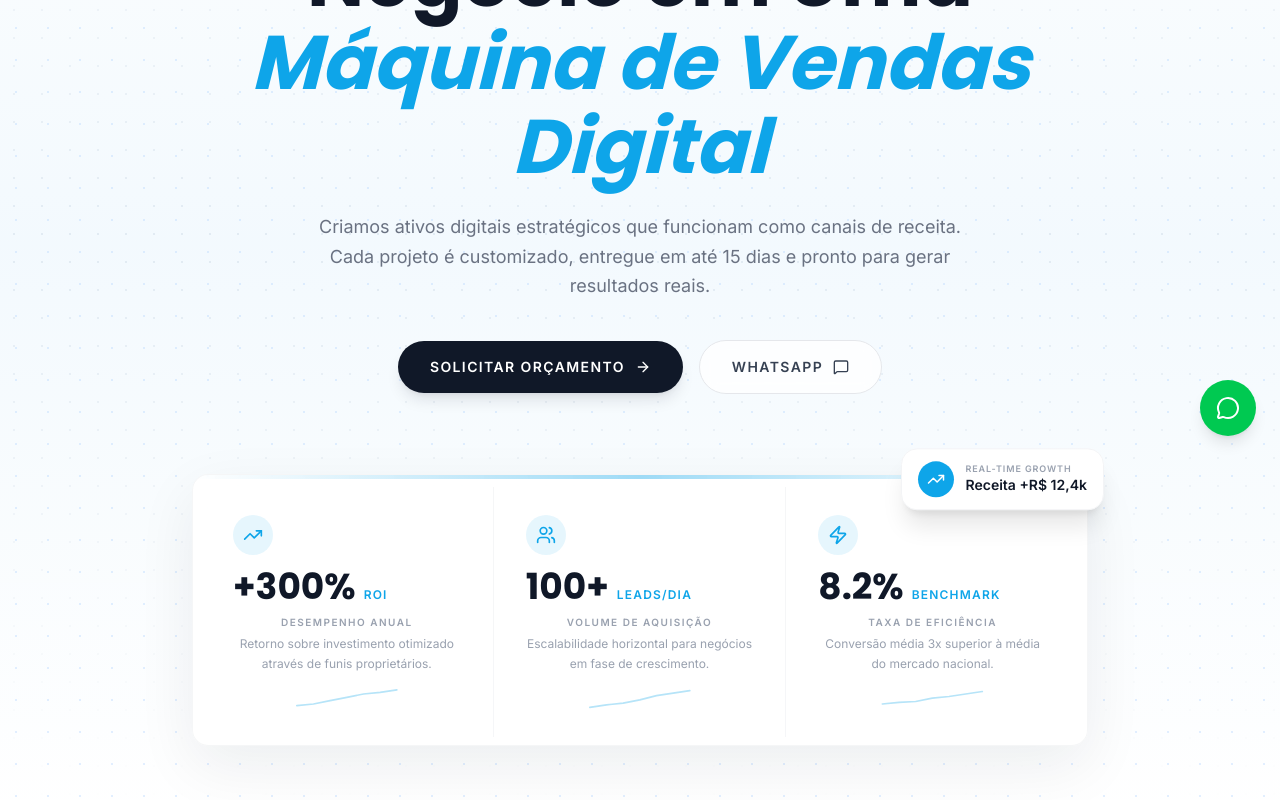
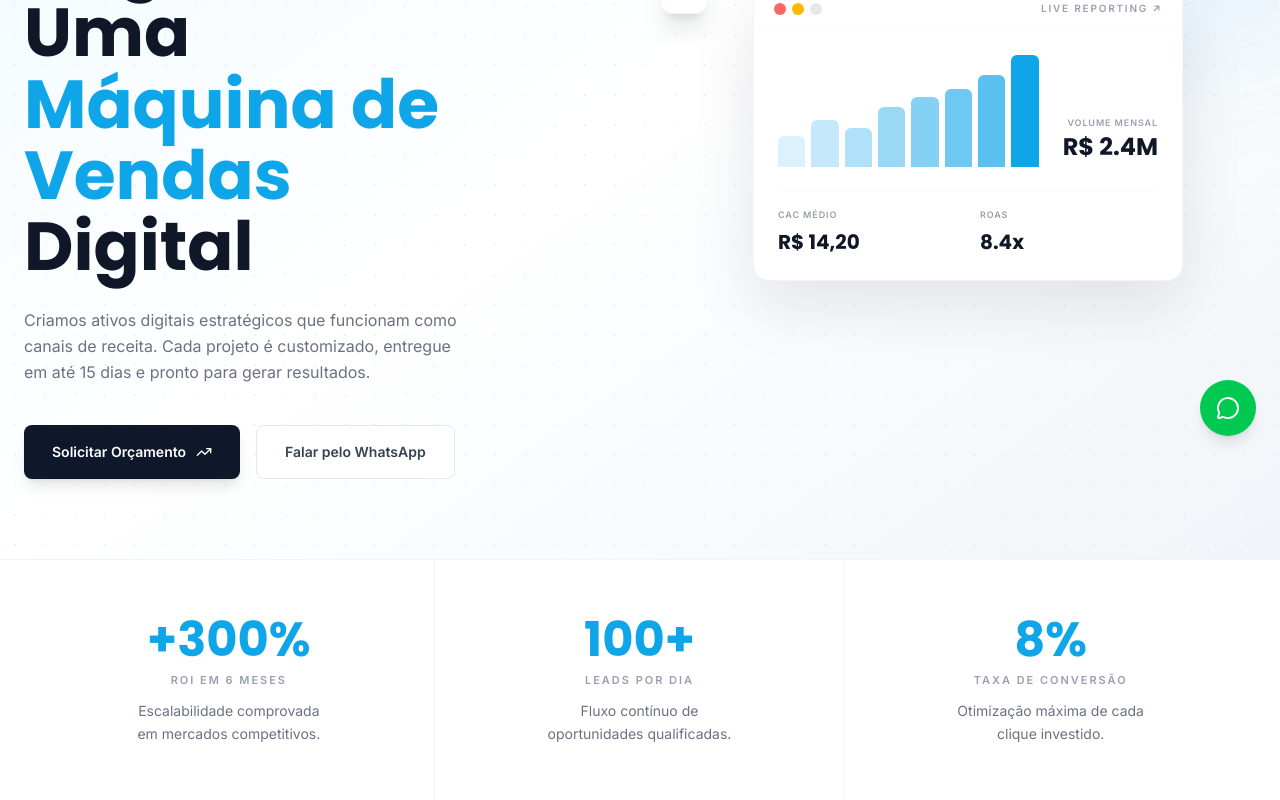
Before and after one commit to Hunter1805/site-portifolio, a React (Vite) app: page / in a window 1280 px wide. Shown: the part 340-1140 px from the top of the page. Built offline with nearby package versions, Linux system fonts and the light colour scheme.

Commit message:
feat: Hero 2 colunas com dashboard mockup animado, stats strip e badge Zap

```diff
--- a/src/components/Hero.tsx
+++ b/src/components/Hero.tsx
@@ -1,9 +1,13 @@
 import { useEffect, useRef, useState } from 'react';
-import { ArrowRight, TrendingUp, Users, Zap, MessageSquare } from 'lucide-react';
+import { TrendingUp, Zap } from 'lucide-react';
 
-/* ─── animação helper ─────────────────────────────────── */
-const cls = (base: string, visible: boolean, from: string) =>
-  `${base} transition-all duration-700 ${visible ? 'opacity-100 translate-y-0' : `opacity-0 ${from}`}`;
+/* ─── helper ─────────────────────────────── */
+const anim = (visible: boolean, delay: string) =>
+  `transition-all duration-700 delay-[${delay}] ${
+    visible ? 'opacity-100 translate-y-0' : 'opacity-0 translate-y-6'
+  }`;
+
+const BAR_HEIGHTS = [28, 42, 35, 54, 63, 70, 82, 100];
 
 export default function Hero() {
   const [visible, setVisible] = useState(false);
@@ -19,194 +23,189 @@ export default function Hero() {
   }, []);
 
   return (
+    <>
+      {/* ═══════════════════════════════════════
+          HERO — 2 colunas: texto + mockup
+      ═══════════════════════════════════════ */}
       <section
         ref={ref}
-      className="relative min-h-screen flex flex-col items-center justify-center px-4 pt-32 pb-20 overflow-hidden"
+        className="relative flex items-center overflow-hidden min-h-screen"
       >
-      {/* ── Background ── */}
-      {/* Gradient de cima pra baixo: branco → azul-50 → branco */}
-      <div className="absolute inset-0 bg-gradient-to-b from-white via-sky-50/60 to-white pointer-events-none" />
-      {/* Padrão de pontos suave sobre o gradiente */}
+        {/* Background: gradiente suave azul-branco */}
+        <div className="absolute inset-0 bg-gradient-to-br from-sky-50 via-white to-slate-100 pointer-events-none" />
+        {/* Padrão de pontos discreto */}
         <div
           className="absolute inset-0 pointer-events-none"
           style={{
-          backgroundImage: 'radial-gradient(circle, #bfdbfe 1px, transparent 1px)',
-          backgroundSize: '32px 32px',
-          opacity: 0.45,
+            backgroundImage: 'radial-gradient(circle, #bae6fd 1px, transparent 1px)',
+            backgroundSize: '30px 30px',
+            opacity: 0.35,
           }}
         />
+        {/* Glow difuso no canto superior direito */}
+        <div className="absolute -top-32 -right-32 w-[520px] h-[520px] rounded-full bg-brand-sky/10 blur-3xl pointer-events-none" />
 
-      {/* ── Conteúdo ── */}
-      <div className="relative z-10 w-full max-w-4xl mx-auto flex flex-col items-center text-center">
+        <div className="relative z-10 max-w-7xl mx-auto px-6 w-full pt-32 pb-20">
+          <div className="grid md:grid-cols-2 gap-14 lg:gap-20 items-center">
 
-        {/* Badge tagline */}
-        <div
-          className={cls(
-            'flex items-center gap-2 bg-white/80 border border-sky-100 px-4 py-2 rounded-full shadow-sm mb-8 backdrop-blur-sm',
-            visible, '-translate-y-4'
-          )}
-          style={{ transitionDelay: '0ms' }}
-        >
-          <span className="w-2 h-2 rounded-full bg-brand-sky animate-pulse flex-shrink-0" />
-          <span className="font-sans text-xs font-bold tracking-[0.18em] uppercase text-gray-500">
-            Desenvolvimento Web Estratégico
+            {/* ── COLUNA ESQUERDA: Texto ── */}
+            <div className="flex flex-col">
+
+              {/* Badge */}
+              <div className={`${anim(visible, '0ms')} inline-flex items-center gap-2 self-start border border-brand-sky/25 bg-brand-sky/5 px-4 py-2 rounded-full mb-8 backdrop-blur-sm`}>
+                <Zap className="w-3.5 h-3.5 text-brand-sky flex-shrink-0" />
+                <span className="font-sans text-[11px] font-bold tracking-[0.18em] uppercase text-gray-600">
+                  Liderança em Crescimento Digital
                 </span>
               </div>
 
               {/* Headline */}
-        <h1
-          className={cls(
-            'font-display text-5xl md:text-6xl lg:text-[76px] font-bold text-gray-900 leading-[1.1] mb-6',
-            visible, '-translate-y-4'
-          )}
-          style={{ transitionDelay: '100ms' }}
-        >
-          Transforme Seu Negócio em Uma{' '}
-          <em className="italic text-brand-sky">Máquina de Vendas Digital</em>
+              <h1 className={`${anim(visible, '100ms')} font-display font-bold leading-[1.05] text-gray-900 text-5xl md:text-6xl lg:text-[68px] mb-6`}>
+                Transforme Seu<br />
+                Negócio em Uma<br />
+                <em className="italic text-brand-sky not-italic">Máquina de Vendas</em><br />
+                Digital
               </h1>
 
               {/* Subheadline */}
-        <p
-          className={cls(
-            'font-sans text-lg text-gray-500 max-w-2xl leading-relaxed mb-10',
-            visible, '-translate-y-4'
-          )}
-          style={{ transitionDelay: '200ms' }}
-        >
+              <p className={`${anim(visible, '200ms')} font-sans text-base text-gray-500 max-w-md leading-relaxed mb-10`}>
                 Criamos ativos digitais estratégicos que funcionam como canais de receita.
-          Cada projeto é customizado, entregue em até 15 dias e pronto para gerar resultados reais.
+                Cada projeto é customizado, entregue em até 15 dias e pronto para gerar resultados.
               </p>
 
-        {/* CTA Buttons */}
-        <div
-          className={cls(
-            'flex flex-col sm:flex-row items-center gap-4 mb-20',
-            visible, '-translate-y-4'
-          )}
-          style={{ transitionDelay: '300ms' }}
-        >
+              {/* CTAs */}
+              <div className={`${anim(visible, '300ms')} flex flex-wrap gap-4`}>
                 <a
                   href="#contato"
-            className="inline-flex items-center gap-2.5 bg-gray-900 text-white font-sans font-semibold text-sm tracking-widest uppercase px-8 py-4 rounded-full hover:bg-gray-800 transition-all duration-200 hover:scale-105 active:scale-95 shadow-lg shadow-gray-900/10"
+                  className="inline-flex items-center gap-2.5 bg-slate-900 hover:bg-slate-800 text-white font-sans font-semibold text-sm px-7 py-4 rounded-lg transition-all duration-200 hover:scale-105 active:scale-95 shadow-lg shadow-slate-900/10"
                 >
                   Solicitar Orçamento
-            <ArrowRight className="w-4 h-4" />
+                  <TrendingUp className="w-4 h-4" />
                 </a>
                 <a
                   href="https://wa.me/55"
                   target="_blank"
                   rel="noopener noreferrer"
-            className="inline-flex items-center gap-2.5 bg-white/80 border border-gray-200 text-gray-700 font-sans font-semibold text-sm tracking-widest uppercase px-8 py-4 rounded-full hover:border-gray-400 hover:bg-white transition-all duration-200 backdrop-blur-sm"
+                  className="inline-flex items-center gap-2.5 bg-white/80 border border-gray-200 hover:border-gray-400 hover:bg-white text-gray-700 font-sans font-semibold text-sm px-7 py-4 rounded-lg transition-all duration-200 backdrop-blur-sm"
                 >
-            WhatsApp
-            <MessageSquare className="w-4 h-4" />
+                  Falar pelo WhatsApp
                 </a>
-        </div>
-
-        {/* Stats Panel + Floating card */}
-        <div
-          className={cls('relative w-full', visible, 'translate-y-6')}
-          style={{ transitionDelay: '450ms' }}
-        >
-          {/* Floating Revenue Card */}
-          <div
-            className="absolute -top-5 right-0 md:-right-4 z-20 bg-white border border-gray-100 rounded-2xl px-4 py-3 shadow-xl flex items-center gap-3"
-            style={{ animation: 'heroFloat 4s ease-in-out infinite' }}
-          >
-            <div className="w-9 h-9 rounded-full bg-brand-sky flex items-center justify-center flex-shrink-0">
-              <TrendingUp className="w-4.5 h-4.5 text-white" />
-            </div>
-            <div className="text-left">
-              <p className="text-[9px] font-bold text-gray-400 uppercase tracking-widest leading-none mb-0.5">
-                Real-Time Growth
-              </p>
-              <p className="text-sm font-bold text-gray-900">Receita +R$ 12,4k</p>
               </div>
             </div>
 
-          {/* Stats White Card */}
-          <div className="bg-white/90 border border-gray-100/80 rounded-2xl shadow-[0_20px_60px_rgba(15,23,42,0.07)] backdrop-blur-md overflow-hidden">
+            {/* ── COLUNA DIREITA: Dashboard Mockup ── */}
+            <div className={`${anim(visible, '200ms')} relative flex items-center justify-center`}>
 
-            {/* Top thin line decoration */}
-            <div className="h-1 w-full bg-gradient-to-r from-transparent via-brand-sky/40 to-transparent" />
+              {/* Ícone flutuante de trend */}
+              <div
+                className="absolute -top-5 -left-5 z-20 w-12 h-12 bg-white rounded-xl shadow-xl flex items-center justify-center border border-gray-100"
+                style={{ animation: 'heroFloat 3.5s ease-in-out infinite' }}
+              >
+                <TrendingUp className="w-6 h-6 text-brand-sky" />
+              </div>
 
-            <div className="grid grid-cols-1 md:grid-cols-3 divide-y md:divide-y-0 md:divide-x divide-gray-100/80 p-2">
+              {/* Card do dashboard */}
+              <div className="w-full max-w-[430px] bg-white rounded-2xl shadow-[0_24px_64px_rgba(15,23,42,0.10)] border border-gray-100 overflow-hidden">
 
-              {/* Stat 1 */}
-              <div className="flex flex-col gap-3 px-8 py-7 relative">
-                <div className="w-10 h-10 rounded-full bg-brand-sky/10 flex items-center justify-center">
-                  <TrendingUp className="w-5 h-5 text-brand-sky" />
+                {/* Barra de título (window chrome) */}
+                <div className="flex items-center justify-between px-5 py-3.5 border-b border-gray-50">
+                  <div className="flex items-center gap-1.5">
+                    <span className="w-3 h-3 rounded-full bg-red-400" />
+                    <span className="w-3 h-3 rounded-full bg-amber-400" />
+                    <span className="w-3 h-3 rounded-full bg-gray-200" />
+                  </div>
+                  <span className="font-sans text-[10px] font-bold text-gray-400 uppercase tracking-[0.18em]">
+                    Live Reporting ↗
+                  </span>
+                </div>
+
+                <div className="p-6">
+                  {/* Gráfico de barras + label */}
+                  <div className="flex items-end gap-2 mb-6">
+                    {/* Barras */}
+                    <div className="flex items-end gap-1.5 flex-1 h-28">
+                      {BAR_HEIGHTS.map((h, i) => (
+                        <div
+                          key={i}
+                          className="flex-1 rounded-t-md transition-all duration-1000"
+                          style={{
+                            height: visible ? `${h}%` : '0%',
+                            transitionDelay: `${400 + i * 80}ms`,
+                            backgroundColor:
+                              i === BAR_HEIGHTS.length - 1
+                                ? '#0EA5E9'
+                                : `rgba(14, 165, 233, ${0.15 + i * 0.09})`,
+                          }}
+                        />
+                      ))}
+                    </div>
+
+                    {/* Volume Mensal */}
+                    <div className="flex flex-col items-end justify-end ml-4 flex-shrink-0 pb-1">
+                      <p className="font-sans text-[9px] font-bold text-gray-400 uppercase tracking-widest leading-none mb-1">
+                        Volume Mensal
+                      </p>
+                      <p className="font-display text-2xl font-bold text-gray-900">R$ 2.4M</p>
+                    </div>
+                  </div>
+
+                  {/* Métricas inferiores */}
+                  <div className="grid grid-cols-2 gap-6 pt-4 border-t border-gray-50">
+                    <div>
+                      <p className="font-sans text-[9px] font-bold text-gray-400 uppercase tracking-widest mb-1.5">
+                        CAC Médio
+                      </p>
+                      <p className="font-display text-xl font-bold text-gray-900">R$ 14,20</p>
                     </div>
                     <div>
-                  <div className="flex items-baseline gap-2">
-                    <span className="font-display text-4xl font-bold text-gray-900">+300%</span>
-                    <span className="font-sans text-xs font-bold text-brand-sky tracking-widest">ROI</span>
+                      <p className="font-sans text-[9px] font-bold text-gray-400 uppercase tracking-widest mb-1.5">
+                        ROAS
+                      </p>
+                      <p className="font-display text-xl font-bold text-gray-900">8.4x</p>
                     </div>
-                  <p className="font-sans text-[10px] font-bold text-gray-400 uppercase tracking-[0.15em] mt-2 mb-1">
-                    Desempenho Anual
-                  </p>
-                  <p className="font-sans text-xs text-gray-400 leading-relaxed">
-                    Retorno sobre investimento otimizado através de funis proprietários.
-                  </p>
                   </div>
-                {/* Mini chart line */}
-                <svg viewBox="0 0 120 24" className="w-full h-5 mt-1 opacity-30">
-                  <polyline points="0,20 20,18 40,14 60,10 80,6 100,4 120,1"
-                    fill="none" stroke="#0EA5E9" strokeWidth="2" strokeLinecap="round" strokeLinejoin="round" />
-                </svg>
-              </div>
-
-              {/* Stat 2 */}
-              <div className="flex flex-col gap-3 px-8 py-7 relative">
-                <div className="w-10 h-10 rounded-full bg-brand-sky/10 flex items-center justify-center">
-                  <Users className="w-5 h-5 text-brand-sky" />
-                </div>
-                <div>
-                  <div className="flex items-baseline gap-2">
-                    <span className="font-display text-4xl font-bold text-gray-900">100+</span>
-                    <span className="font-sans text-xs font-bold text-brand-sky tracking-widest">LEADS/DIA</span>
-                  </div>
-                  <p className="font-sans text-[10px] font-bold text-gray-400 uppercase tracking-[0.15em] mt-2 mb-1">
-                    Volume de Aquisição
-                  </p>
-                  <p className="font-sans text-xs text-gray-400 leading-relaxed">
-                    Escalabilidade horizontal para negócios em fase de crescimento.
-                  </p>
-                </div>
-                <svg viewBox="0 0 120 24" className="w-full h-5 mt-1 opacity-30">
-                  <polyline points="0,22 20,19 40,17 60,13 80,8 100,5 120,2"
-                    fill="none" stroke="#0EA5E9" strokeWidth="2" strokeLinecap="round" strokeLinejoin="round" />
-                </svg>
-              </div>
-
-              {/* Stat 3 */}
-              <div className="flex flex-col gap-3 px-8 py-7 relative">
-                <div className="w-10 h-10 rounded-full bg-brand-sky/10 flex items-center justify-center">
-                  <Zap className="w-5 h-5 text-brand-sky" />
-                </div>
-                <div>
-                  <div className="flex items-baseline gap-2">
-                    <span className="font-display text-4xl font-bold text-gray-900">8.2%</span>
-                    <span className="font-sans text-xs font-bold text-brand-sky tracking-widest">BENCHMARK</span>
-                  </div>
-                  <p className="font-sans text-[10px] font-bold text-gray-400 uppercase tracking-[0.15em] mt-2 mb-1">
-                    Taxa de Eficiência
-                  </p>
-                  <p className="font-sans text-xs text-gray-400 leading-relaxed">
-                    Conversão média 3x superior à média do mercado nacional.
-                  </p>
-                </div>
-                <svg viewBox="0 0 120 24" className="w-full h-5 mt-1 opacity-30">
-                  <polyline points="0,18 20,16 40,15 60,11 80,9 100,6 120,3"
-                    fill="none" stroke="#0EA5E9" strokeWidth="2" strokeLinecap="round" strokeLinejoin="round" />
-                </svg>
-              </div>
-
                 </div>
               </div>
             </div>
 
           </div>
+        </div>
       </section>
+
+      {/* ═══════════════════════════════════════
+          STATS STRIP — 3 colunas embaixo
+      ═══════════════════════════════════════ */}
+      <section className="bg-white border-t border-gray-100">
+        <div className="max-w-7xl mx-auto px-6">
+          <div className="grid grid-cols-1 md:grid-cols-3 divide-y md:divide-y-0 md:divide-x divide-gray-100">
+            {[
+              {
+                value: '+300%',
+                label: 'ROI em 6 Meses',
+                desc: 'Escalabilidade comprovada em mercados competitivos.',
+              },
+              {
+                value: '100+',
+                label: 'Leads por Dia',
+                desc: 'Fluxo contínuo de oportunidades qualificadas.',
+              },
+              {
+                value: '8%',
+                label: 'Taxa de Conversão',
+                desc: 'Otimização máxima de cada clique investido.',
+              },
+            ].map(({ value, label, desc }) => (
+              <div key={label} className="flex flex-col items-center text-center px-8 py-14">
+                <p className="font-display text-5xl font-bold text-brand-sky mb-2">{value}</p>
+                <p className="font-sans text-[11px] font-bold uppercase tracking-[0.18em] text-gray-400 mb-3">
+                  {label}
+                </p>
+                <p className="font-sans text-sm text-gray-500 max-w-[200px] leading-relaxed">{desc}</p>
+              </div>
+            ))}
+          </div>
+        </div>
+      </section>
+    </>
   );
 }
```
Lines whose indentation alone changed are shown as unchanged.
